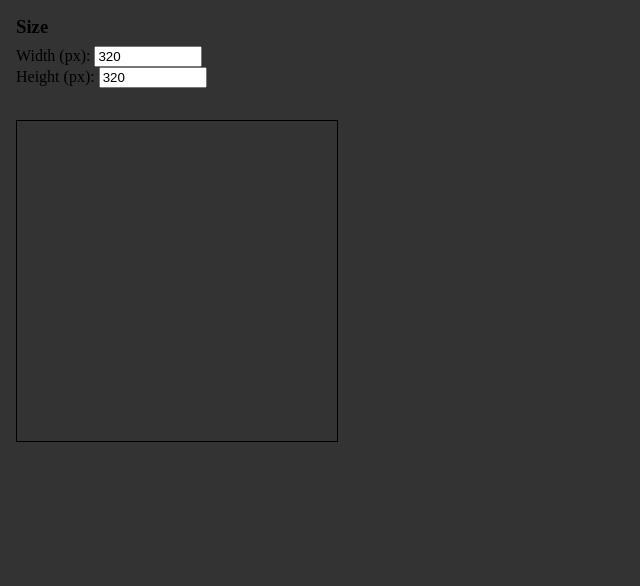
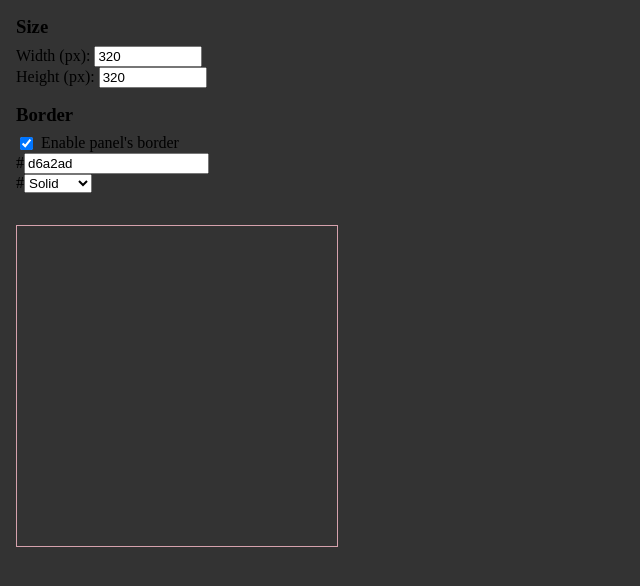
Before and after one commit to FlorianDancausse/panel-generator, an Angular app: page / in a window 1280 px wide. Shown: the top 586 px of the page, without its empty margins (0-640 px from the left). Built offline with nearby package versions, Linux system fonts and the light colour scheme.

Commit message:
:sparkles: 0.2: Implement panel's border changes

```diff
--- a/src/app/app.component.html
+++ b/src/app/app.component.html
@@ -5,15 +5,28 @@
     (heightEmitter)="onHeightEmitter($event)"
     [widthModel]="panelWitdh"
     [heightModel]="panelHeight"
-  ></app-bloc-size>
-  <!-- <app-bloc-border class="bloc border"></app-bloc-border> -->
+  >
+  </app-bloc-size>
+  <app-bloc-border
+    class="bloc border"
+    [isBorderModel]="isPanelBorder"
+    [borderColorModel]="panelBorderColor"
+    [borderStyleModel]="panelBorderStyle"
+    (isBorderEmitter)="onIsPanelBorder($event)"
+    (borderColorEmitter)="onBorderColorEmitter($event)"
+    (borderStyleEmitter)="onBorderStyleEmitter($event)"
+  >
+  </app-bloc-border>
 </div>
 
 <div
   class="panel"
   [ngStyle]="{
     'width.px': panelWitdh,
-    'height.px': panelHeight
+    'height.px': panelHeight,
+    'border-width.px': isPanelBorder ? panelBorderWidth : 0,
+    'border-color': '#' + panelBorderColor,
+    'border-style': panelBorderStyle
   }"
 >
 </div>
--- a/src/app/app.component.scss
+++ b/src/app/app.component.scss
@@ -16,8 +16,4 @@
             margin-bottom: 16px;
         }
     }
-
-    .panel {
-        border: 1px solid #000000;
-    }
 }
--- a/src/app/app.component.ts
+++ b/src/app/app.component.ts
@@ -15,19 +15,29 @@ export class AppComponent {
    */
   panelHeight: number;
   /**
-   * Used for enable/disable panel's
+   * Used to enable/disable panel's
    */
-  isBorderEnable: boolean;
+  isPanelBorder: boolean;
   /**
    * Color used for the panel's border
    */
   panelBorderColor: string;
+  /**
+   * Width used for the panel's border
+   */
+  panelBorderWidth: number;
+  /**
+   * Style used for the panel's border
+   */
+  panelBorderStyle: string;
 
   constructor() {
     this.panelWitdh = 320;
     this.panelHeight = 320;
-    this.isBorderEnable = true;
+    this.isPanelBorder = true;
+    this.panelBorderWidth = 1;
     this.panelBorderColor = 'd6a2ad';
+    this.panelBorderStyle = 'solid';
   }
 
   /**
@@ -47,4 +57,31 @@ export class AppComponent {
   onHeightEmitter(height: number) {
     this.panelHeight = height;
   }
+
+  /**
+   * Change the border to show or hide
+   *
+   * @param state true === show the border | false === hide the border
+   */
+  onIsPanelBorder(state: boolean) {
+    this.isPanelBorder = state;
+  }
+
+  /**
+   * Change the panel's border color
+   *
+   * @param color new border color for the panel
+   */
+  onBorderColorEmitter(color: string) {
+    this.panelBorderColor = color;
+  }
+
+  /**
+   * Change the panel's border style
+   *
+   * @param style new border style for the panel
+   */
+  onBorderStyleEmitter(style: string) {
+    this.panelBorderStyle = style;
+  }
 }
--- a/src/app/shared/bloc-border/bloc-border.component.html
+++ b/src/app/shared/bloc-border/bloc-border.component.html
@@ -1,9 +1,19 @@
 <h3 class="title">Border</h3>
 <form class="checkbox-container">
-  <input id="enable-border" type="checkbox" [(ngModel)]="isBorderEnable"/>
-  <label for="enable-border">Enable/Disable border</label>
+  <input id="enable-border" name="check-enable-border" type="checkbox" [(ngModel)]="isBorderModel" (ngModelChange)="changeBorderActivation($event)"/>
+  <label for="enable-border">Enable panel's border</label>
 </form>
 <form>
-  <label>#</label>
-  <input class="text" type="text" (keyup)="changeBorderColor($event)">
+  <label for="border-color">#</label>
+  <input id="border-color" name="input-border-color" type="text" [(ngModel)]="borderColorModel" (ngModelChange)="changeBorderColor($event)">
 </form>
+<form>
+  <label for="border-style">#</label>
+  <select id="border-style" name="select-border-style" [(ngModel)]="borderStyleModel" (ngModelChange)="changeBorderStyle($event)">
+      <option value="solid">Solid</option>
+      <option value="dashed">Dashed</option>
+      <option value="dotted">Dotted</option>
+      <option value="double">Double</option>
+      <option value="groove">Groove</option>
+  </select>
+</form>
--- a/src/app/shared/bloc-border/bloc-border.component.ts
+++ b/src/app/shared/bloc-border/bloc-border.component.ts
@@ -1,4 +1,4 @@
-import { Component, Input } from '@angular/core';
+import { Component, Input, Output, EventEmitter } from '@angular/core';
 
 @Component({
   selector: 'app-bloc-border',
@@ -6,16 +6,72 @@ import { Component, Input } from '@angular/core';
   styleUrls: ['./bloc-border.component.scss']
 })
 export class BlocBorderComponent {
-  /** Used for enable/disable panel's */
-  @Input() isBorderEnable: boolean;
-  /** Color used for the panel's border */
-  @Input() borderColor: string;
+  /**
+   * State of the border to emit
+   */
+  @Output() isBorderEmitter = new EventEmitter<boolean>();
+  /**
+   * Color to emit
+   */
+  @Output() borderColorEmitter = new EventEmitter<string>();
+  /**
+   * Style to emit
+   */
+  @Output() borderStyleEmitter = new EventEmitter<string>();
+
+  /**
+   * Used for ngModel, to hide/show the border
+   */
+  @Input() isBorderModel: boolean;
+  /**
+   * Used for ngModel, to change the border color
+   */
+  @Input() borderColorModel: string;
+  /**
+   * Used for ngModel, to change the border style
+   */
+  @Input() borderStyleModel: string;
 
   constructor() {
   }
 
-  public changeBorderColor(event: any) {
-    const value: string = event.target.value;
-    this.borderColor = value;
+  /**
+   * Emit the new state of border color
+   *
+   * @param state true === show the border | false === hide the border
+   */
+  public changeBorderActivation(state: boolean) {
+    this.isBorderEmitter.emit(state);
+  }
+
+  /**
+   * Emit the new border color
+   *
+   * @param newColor String from an input, this string does not contains the hexa's hashtag
+   */
+  public changeBorderColor(newColor: string) {
+    if (this.isHexa(newColor)) {
+      this.borderColorEmitter.emit(newColor);
+    }
+  }
+
+  /**
+   * Emit the new border style
+   *
+   * @param newStyle Style for the border
+   */
+  public changeBorderStyle(newStyle: string) {
+    console.log(newStyle);
+    this.borderStyleEmitter.emit(newStyle);
+  }
+
+  /**
+   * Check if a string is hexadecimal
+   *
+   * @param str the string to check
+   */
+  private isHexa(str: string) {
+    const hexRegEx = /([0-9]|[a-f])/gim;
+    return typeof str === 'string' && (str.match(hexRegEx) || []).length === str.length;
   }
 }
```
